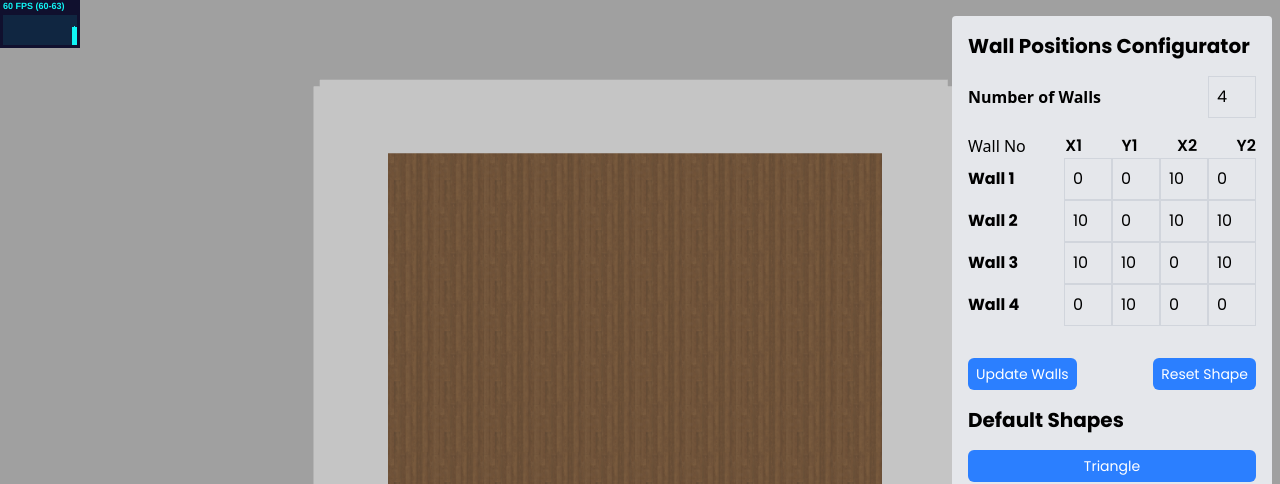
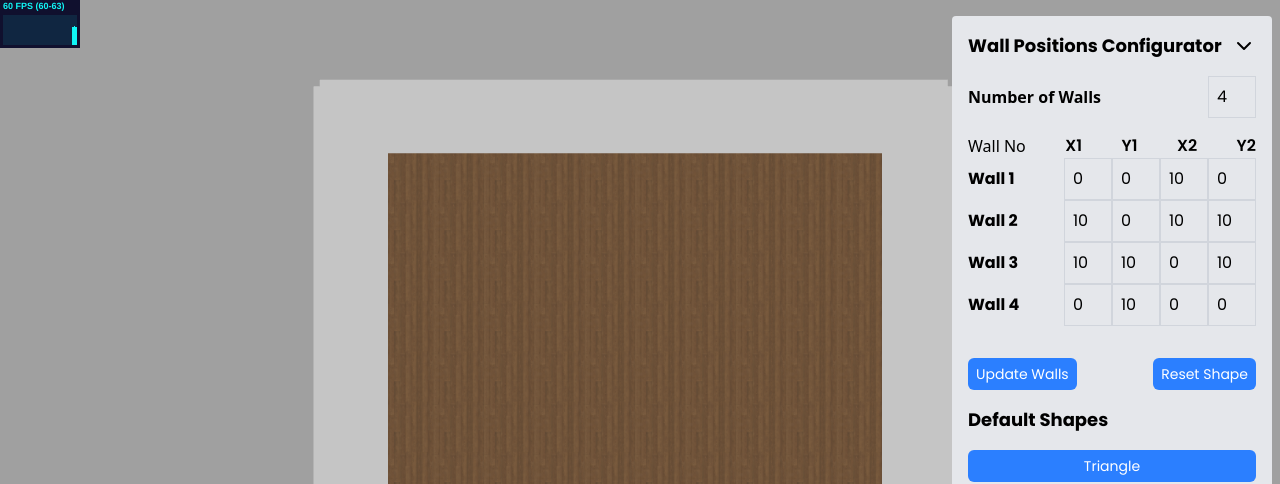
Before and after one commit to sudoaaditya/saltmine-assignment, a React (Vite) app: page / in a window 1280 px wide. Shown: the top 484 px of the page. Built offline with nearby package versions, Linux system fonts and the light colour scheme; no server answers.

Commit message:
collapse added

```diff
--- a/package.json
+++ b/package.json
@@ -13,6 +13,7 @@
     "@tailwindcss/vite": "^4.0.9",
     "react": "^19.0.0",
     "react-dom": "^19.0.0",
+    "react-feather": "^2.0.10",
     "tailwindcss": "^4.0.9",
     "three": "^0.174.0",
     "vite-plugin-glsl": "^1.3.3",
--- a/src/components/ui/UI.jsx
+++ b/src/components/ui/UI.jsx
@@ -1,5 +1,6 @@
 
 import { useState, useEffect } from "react";
+import { ChevronDown } from "react-feather";
 import useWallsStore from "../../features/wallsStore";
 import { defaultData } from "../../utils/defaultWalls";
 
@@ -11,6 +12,7 @@ const UI = () => {
 
     const [wallNumber, setWallNumbers] = useState(wallCount);
     const [walls, setWalls] = useState(wallPositions);
+    const [showUI, setShowUI] = useState(true);
 
     useEffect(() => {
         if (wallNumber !== walls.length) {
@@ -55,8 +57,13 @@ const UI = () => {
 
     return (
         <div className="flex-col absolute top-0 right-0 w-80 p-4 bg-gray-200 my-4 mx-2 rounded-sm z-40">
-            <h5 className="font-bold font-[poppins] text-xl">Wall Positions Configurator</h5>
+            <div className="flex flex-row items-center justify-between">
+                <h5 className="font-bold font-[poppins] text-lg">Wall Positions Configurator</h5>
+                <ChevronDown className={`cursor-pointer ${showUI ? "rotate-0" : "rotate-180"}`} onClick={() => setShowUI(prev => !prev)} />
+            </div>
 
+            {(showUI) && (
+                <>
                     <div className="flex flex-row items-center justify-between mt-4">
                         <label className="block font-bold">Number of Walls</label>
                         <input
@@ -123,9 +130,10 @@ const UI = () => {
                             <span className="text-sm">Reset Shape</span>
                         </button>
                     </div>
+                </>
+            )}
 
-
-            <h5 className="font-bold font-[poppins] text-xl mt-4">Default Shapes</h5>
+            <h5 className="font-bold font-[poppins] text-lg mt-4">Default Shapes</h5>
             <div className="flex flex-col mt-2">
                 {Object.keys(defaultData).map((shape, index) => (
                     <button
```
Also changed, not shown: 1 other file (tests, documents, lock files or other folders). Lines whose indentation alone changed are shown as unchanged.
